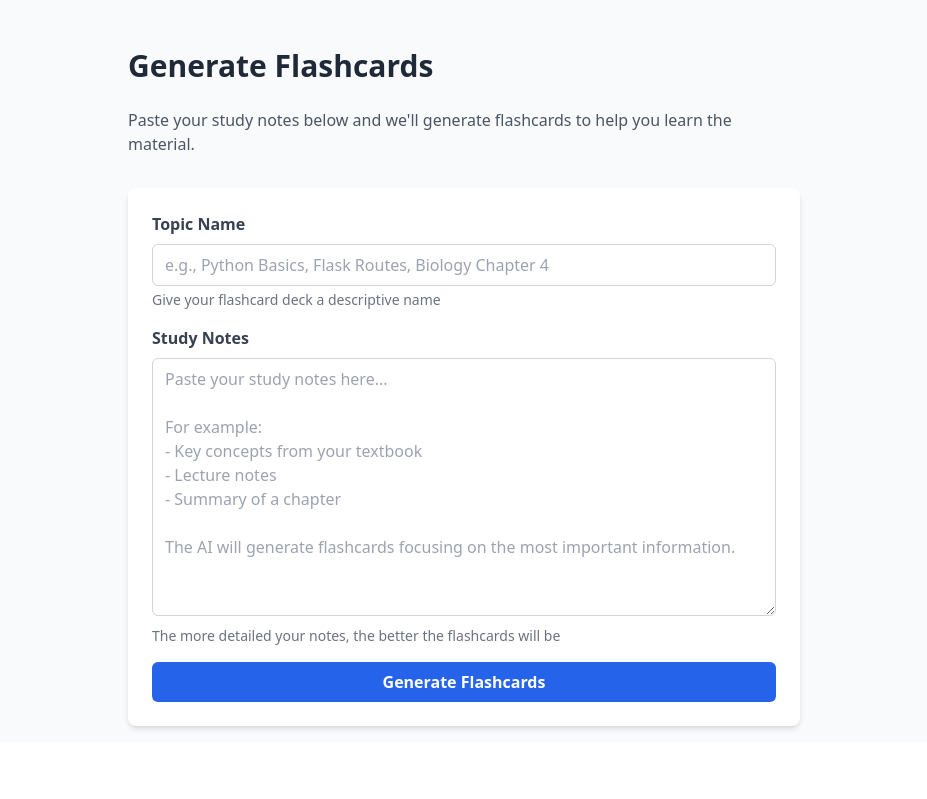
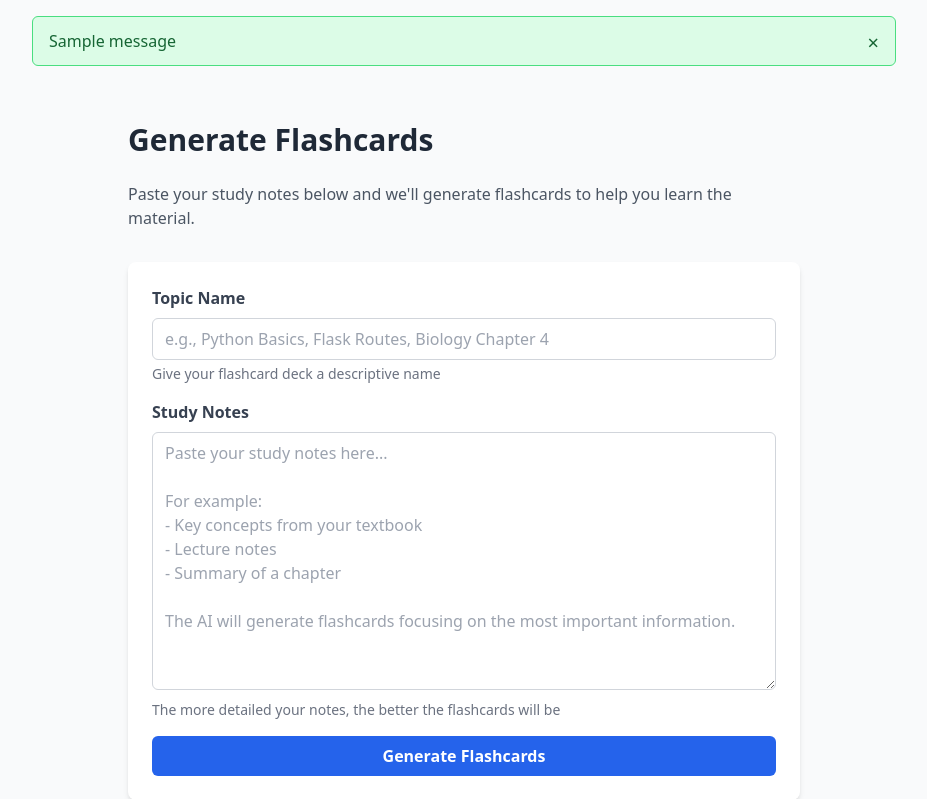
Before and after one commit to finleystephenson/gizmo-lite, a Flask app: page / in a window 1280 px wide. Shown: the part 64-863 px from the top of the page, without its empty margins (176-1103 px from the left). Before the commit the page ends 795 px from the top, so only its background shows below. Run offline with Flask 3, Linux system fonts and the light colour scheme; tables that the repository leaves empty hold one stand-in row (values such as "Sample post"); one stand-in notice (Sample message) is shown; some libraries are stand-ins or nearby versions.

Commit message:
feat(07-01): add flash message display to base template
- Add flash messages section after header in base.html
- Category-based styling: green for success, red for error, blue for info
- Include close button to dismiss messages
- Uses Jinja2 get_flashed_messages(with_categories=true)

```diff
--- a/src/templates/base.html
+++ b/src/templates/base.html
@@ -29,6 +29,30 @@
         </div>
     </header>
 
+    <!-- Flash messages section -->
+    <!-- For students: Flask's flash() function stores messages in the session -->
+    <!-- get_flashed_messages() retrieves them with category (success, error, info) -->
+    {% with messages = get_flashed_messages(with_categories=true) %}
+        {% if messages %}
+            <div class="max-w-4xl mx-auto px-4 pt-4">
+                {% for category, message in messages %}
+                    <!-- Color coding based on message category -->
+                    <!-- For students: Different categories get different background colors -->
+                    <div class="{% if category == 'success' %}bg-green-100 text-green-800 border-green-400{% elif category == 'error' %}bg-red-100 text-red-800 border-red-400{% else %}bg-blue-100 text-blue-800 border-blue-400{% endif %} border px-4 py-3 rounded-md mb-2 relative" role="alert">
+                        <span class="block sm:inline">{{ message }}</span>
+                        <!-- Close button -->
+                        <!-- For students: onclick removes the message from the DOM -->
+                        <button type="button"
+                                class="absolute top-0 bottom-0 right-0 px-4 py-3"
+                                onclick="this.parentElement.remove()">
+                            <span class="text-xl">&times;</span>
+                        </button>
+                    </div>
+                {% endfor %}
+            </div>
+        {% endif %}
+    {% endwith %}
+
     <!-- Main content area -->
     <!-- For students: The block content below is a Jinja2 placeholder -->
     <!-- Child templates will fill this block with their specific content -->
```
